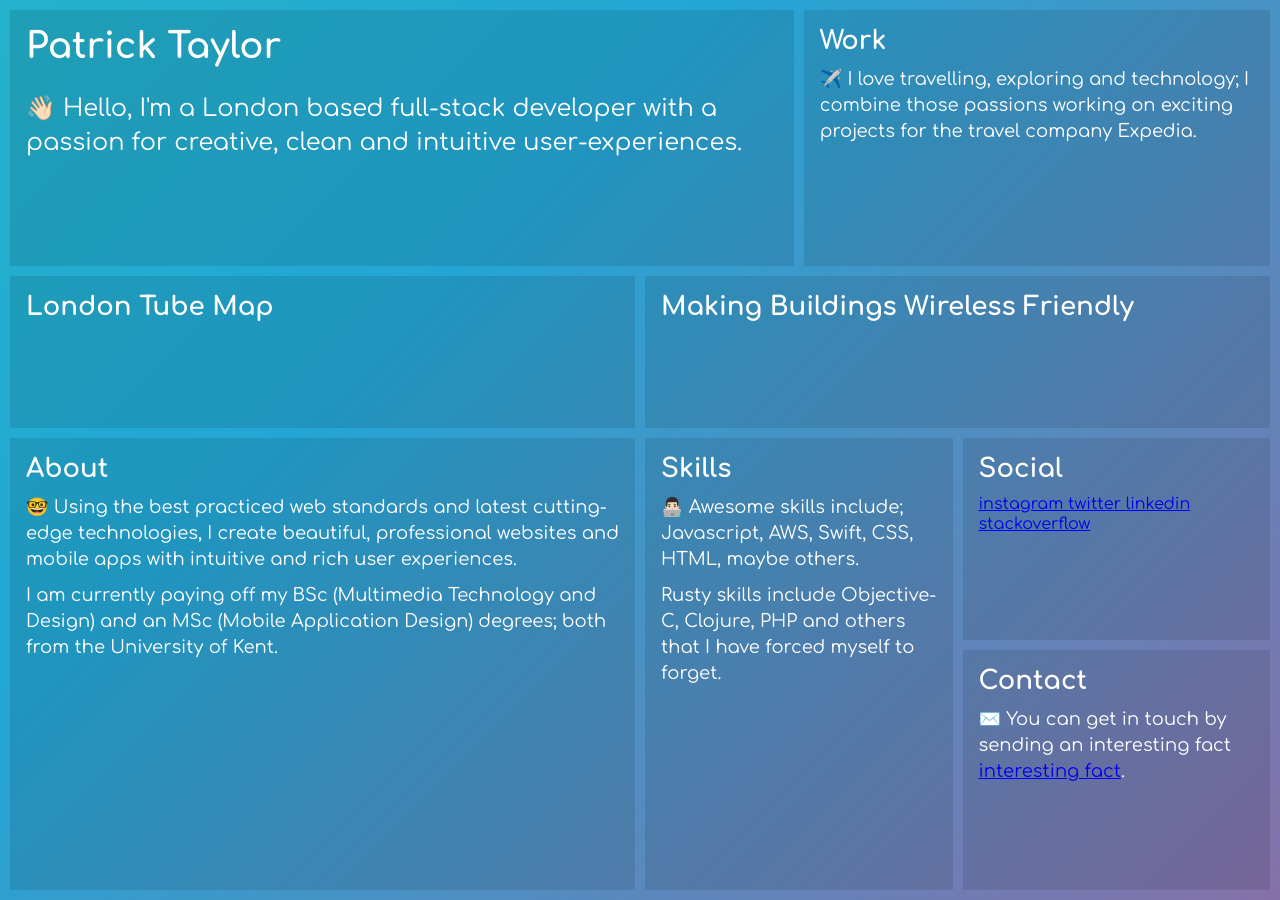
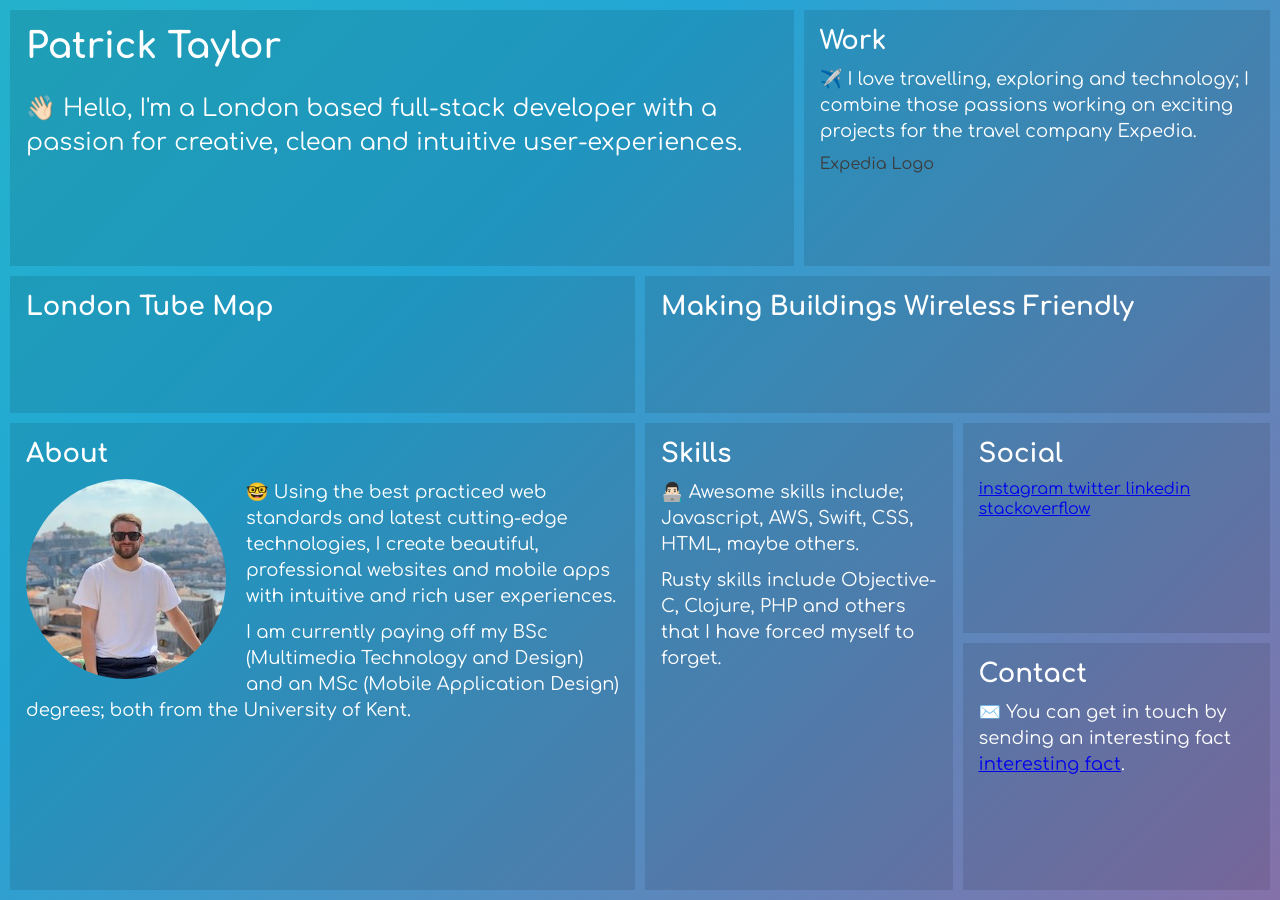
Before and after one commit to 01taylop/01taylop.github.io, a Jekyll site: the page built from index.html, in a window 1280 px wide. Shown: the part 100-1000 px from the top of the page. Built offline with Jekyll 4.4.1, drawn with Linux system fonts in a browser that asks for light colours; some web fonts are replaced; grey boxes are pictures that could not be loaded.

Commit message:
Added a profile image 👤

```diff
--- a/_sass/partials/_base.scss
+++ b/_sass/partials/_base.scss
@@ -40,6 +40,10 @@ body {
   animation: Gradient 60s ease infinite;
 }
 
+// On mobile, hide content - show based on scroll position
+// Show content on hover, focus?
+// Move gradient based on mouse position?
+
 .grid {
   display: grid;
   min-height: 100vH;
@@ -73,6 +77,11 @@ body {
     }
     &.item-about {
       grid-area: about;
+
+      img {
+        border-radius: 50%;
+        margin: 0 20px 10px 0;
+      }
     }
     &.item-skills {
       grid-area: skills;
--- a/index.html
+++ b/index.html
@@ -11,6 +11,7 @@ feature: home
   <section class='item-work'>
     <h2>Work</h2>
     <p>✈️ I love travelling, exploring and technology; I combine those passions working on exciting projects for the travel company Expedia.</p>
+    <span>Expedia Logo</span>
   </section>
   <section class='item-london'>
     <h2>London Tube Map</h2>
@@ -20,6 +21,7 @@ feature: home
   </section>
   <section class='item-about'>
     <h2>About</h2>
+    <img src="{{ site.baseurl }}/assets/profile.jpg" srcset="{{ site.baseurl }}/assets/profile@2x.jpg 2x" align="left"/>
     <p>🤓 Using the best practiced web standards and latest cutting-edge technologies, I create beautiful, professional websites and mobile apps with intuitive and rich user experiences.</p>
     <p>I am currently paying off my BSc (Multimedia Technology and Design) and an MSc (Mobile Application Design) degrees; both from the University of Kent.</p>
   </section>
```
Also changed, not shown: assets/profile.jpg (added), assets/profile@2x.jpg (added).
